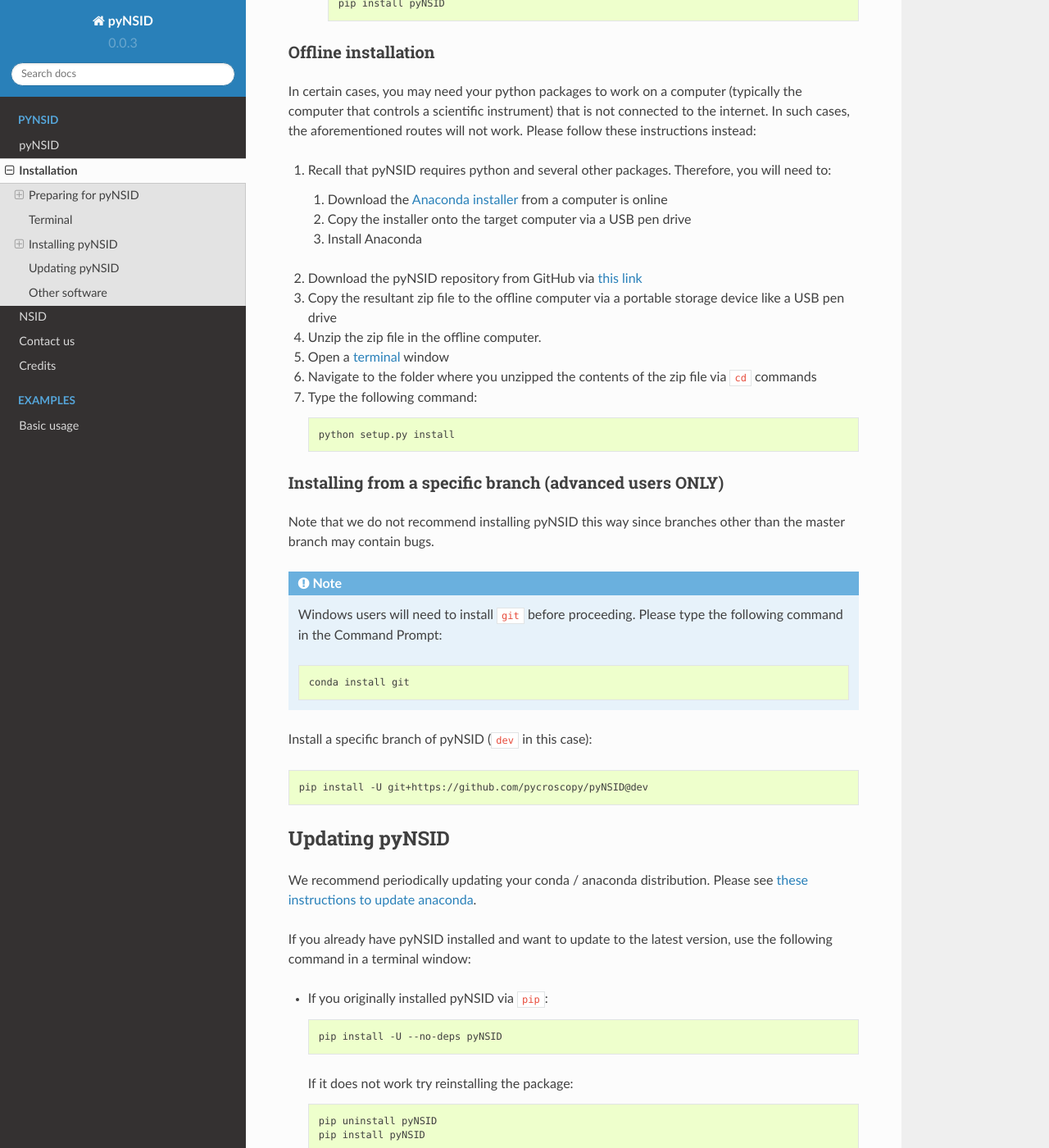
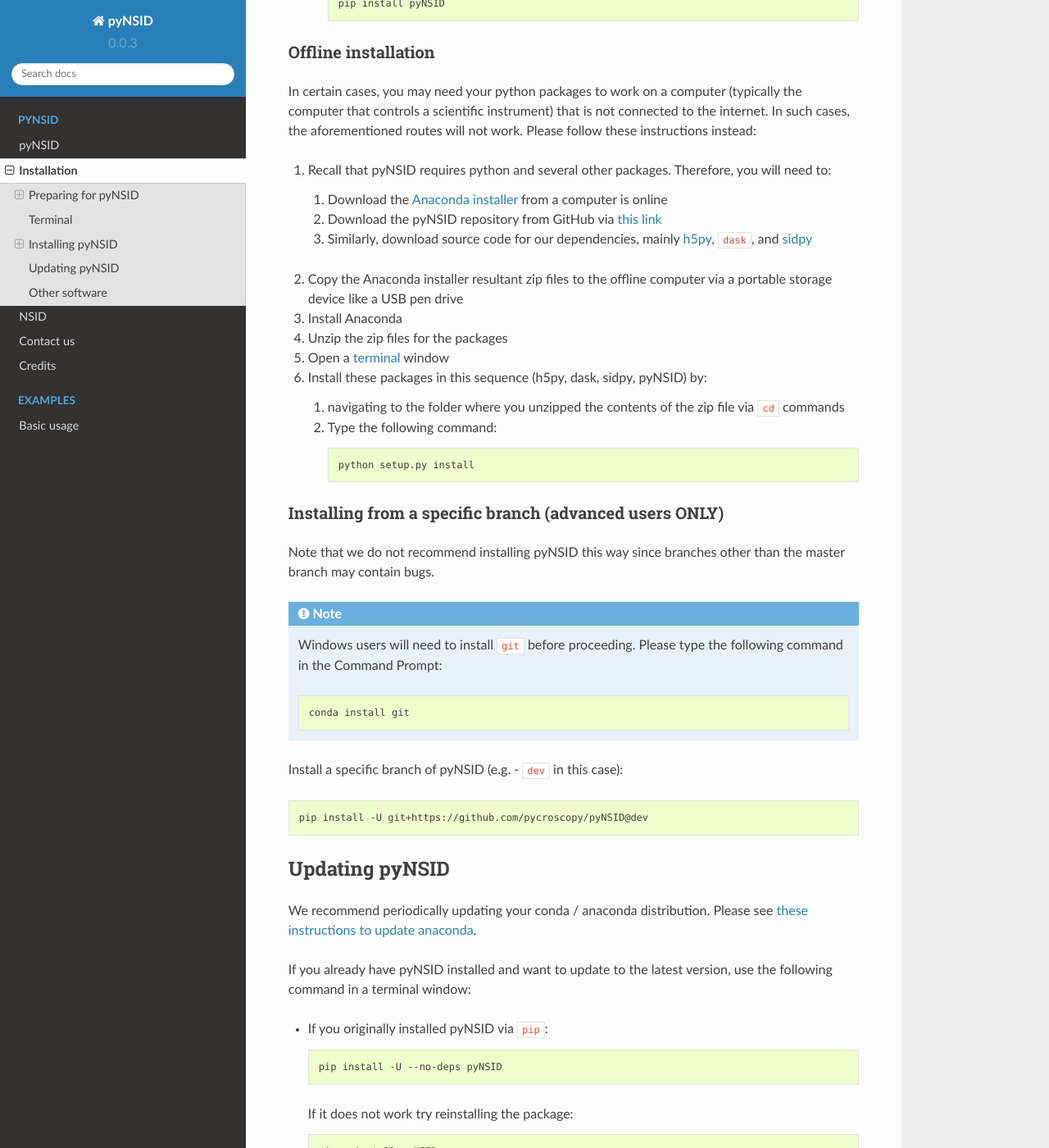
Before and after one commit to pycroscopy/pyNSID, a Sphinx documentation site: the page built from docs/source/install.rst, in a window 1280 px wide and 1400 px high, scrolled down 1435 px. Shown: the whole window at 82% size. Built offline with Sphinx 7.4.7 and the Read the Docs theme 2.0.0, drawn with Linux system fonts in a browser that asks for light colours; pages that are not in the unit, such as notebooks, are missing from menus; some of the changed text lies outside the part shown.

Commit message:
Updated installation instructions

```diff
--- a/docs/source/contact.rst
+++ b/docs/source/contact.rst
@@ -4,11 +4,11 @@
 to ask questions, report bugs, request features etc:
 
 * If you have a GitHub account (free), please raise an `issue <https://github.com/pycroscopy/pyNSID/issues>`_.
-* If you have a GMail account (free), please start a new thread in our `google group <https://groups.google.com/forum/#!forum/pynsid>`_
+* Otherwise, if you have a GMail account (free), please start a new thread in our `google group <https://groups.google.com/forum/#!forum/pynsid>`_
 
 #. When reporting a bug / asking certain questions, we will be able to respond faster if you can provide:
 
    * a (simplified) script / snippet that reproduces the error(s) you are facing
    * the full description of the error(s)
+   * software versions - python, pyNSID and core dependency packages (numpy, h5py, dask, matplotlib, etc.)
    * details regarding your operating system (Mac / Windows / Linux)
-   * Software versions - python, pyNSID and core dependency packages (numpy, h5py, dask, matplotlib, etc.)
--- a/docs/source/install.rst
+++ b/docs/source/install.rst
@@ -13,16 +13,18 @@
 
 - No?
 
-  - `Download and install Anaconda <https://www.anaconda.com/download/>`_ for Python 3.6 or higher (current version is 3.8)
+  - Download and install `Anaconda <https://www.anaconda.com/download/>`_ or
+    `Miniconda <https://conda.io/projects/conda/en/latest/user-guide/install/index.html>`_
+    for Python 3.6 or higher (current version is 3.9)
 
 - Yes?
 
-  - Is your Anaconda based on python 2.7, 3.4+?
+  - Is your Anaconda based on python 3.6+?
 
     - No?
 
       - Uninstall existing Python / Anaconda distribution(s).
-      - Restart computer
+      - Restart computer (not necessary but highly recommended, especially for Windows)
     - Yes?
 
       - Proceed to install pyNSID
@@ -71,18 +73,20 @@
 #. Recall that pyNSID requires python and several other packages. Therefore, you will need to:
 
    #. Download the `Anaconda installer <https://www.anaconda.com/download/>`_ from a computer is online
-   #. Copy the installer onto the target computer via a USB pen drive
-   #. Install Anaconda
-#. Download the pyNSID repository from GitHub via `this link <https://github.com/pycroscopy/pyNSID/archive/master.zip>`_
-#. Copy the resultant zip file to the offline computer via a portable storage device like a USB pen drive
-#. Unzip the zip file in the offline computer.
+   #. Download the pyNSID repository from GitHub via `this link <https://github.com/pycroscopy/pyNSID/archive/master.zip>`_
+   #. Similarly, download source code for our dependencies, mainly `h5py <https://github.com/h5py/h5py>`_, ``dask``, and `sidpy <https://github.com/pycroscopy/sidpy>`_
+#. Copy the Anaconda installer resultant zip files to the offline computer via a portable storage device like a USB pen drive
+#. Install Anaconda
+#. Unzip the zip files for the packages
 #. Open a `terminal <#terminal>`_ window
-#. Navigate to the folder where you unzipped the contents of the zip file via ``cd`` commands
-#. Type the following command:
+#. Install these packages in this sequence (h5py, dask, sidpy, pyNSID) by:
 
-   .. code:: bash
+   #. navigating to the folder where you unzipped the contents of the zip file via ``cd`` commands
+   #. Type the following command:
 
-     python setup.py install
+      .. code:: bash
+
+        python setup.py install
 
 
 Installing from a specific branch (advanced users **ONLY**)
@@ -96,7 +100,7 @@
 
      conda install git
 
-Install a specific branch of pyNSID (``dev`` in this case):
+Install a specific branch of pyNSID (e.g. - ``dev`` in this case):
 
 .. code:: bash
 
```
